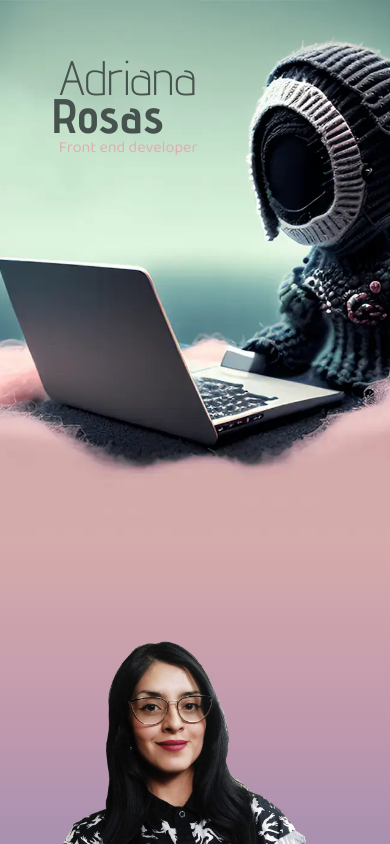
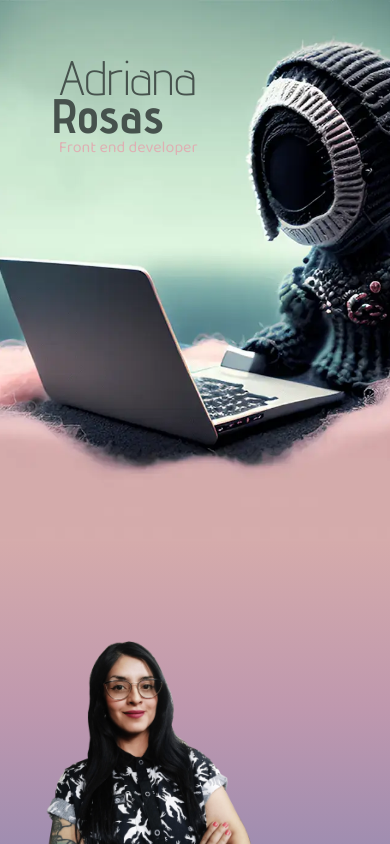
Before and after one commit to AdriRosas/my-portfolio, a React (Create React App) app: page / in a window 390 px wide. Shown: the top 844 px of the page. Built offline with nearby package versions, Linux system fonts and the light colour scheme.

Commit message:
:art: align

```diff
--- a/src/Views/About.module.css
+++ b/src/Views/About.module.css
@@ -113,7 +113,7 @@
     margin: 100px 0 20px 0;
   }
   .imgMe img {
-    width: 100%;
+    width: 80%;
   }
   .aboutTextContainer {
     align-items: center;
@@ -123,4 +123,7 @@
   .aboutMeDescription {
     width: 280px;
   }
+  .imgMe img {
+    width: 70%;
+  }
 }
```
